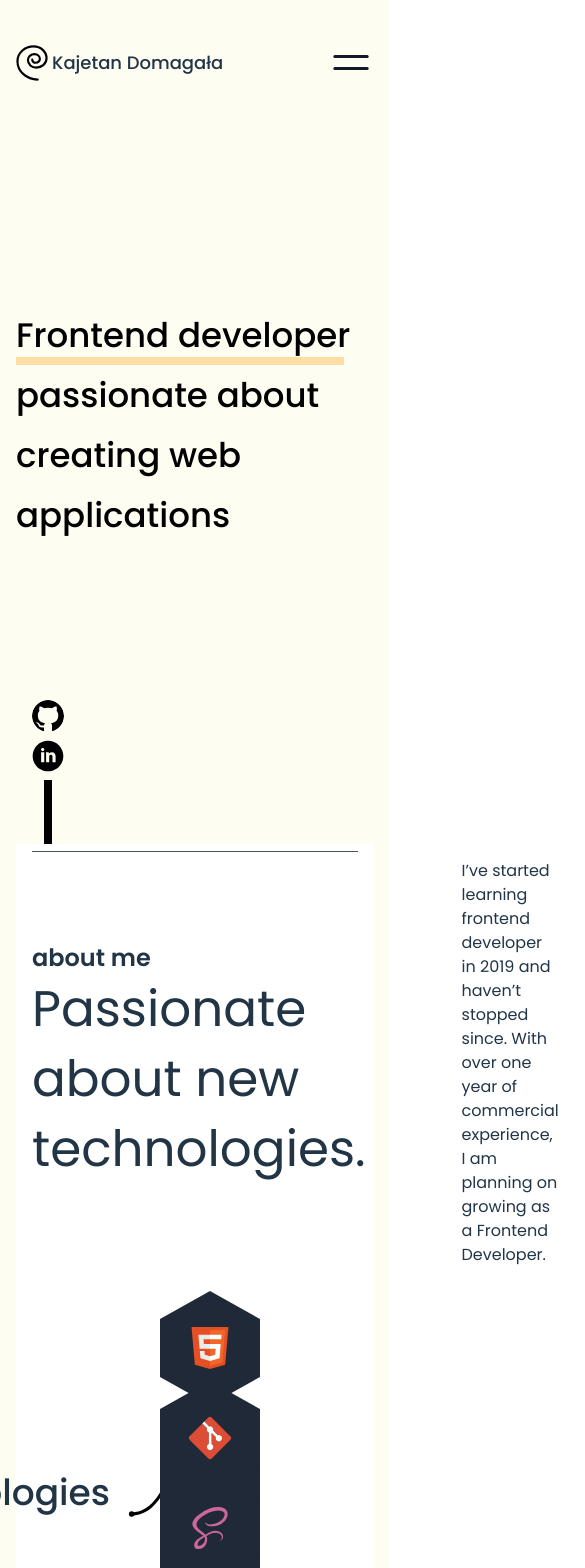
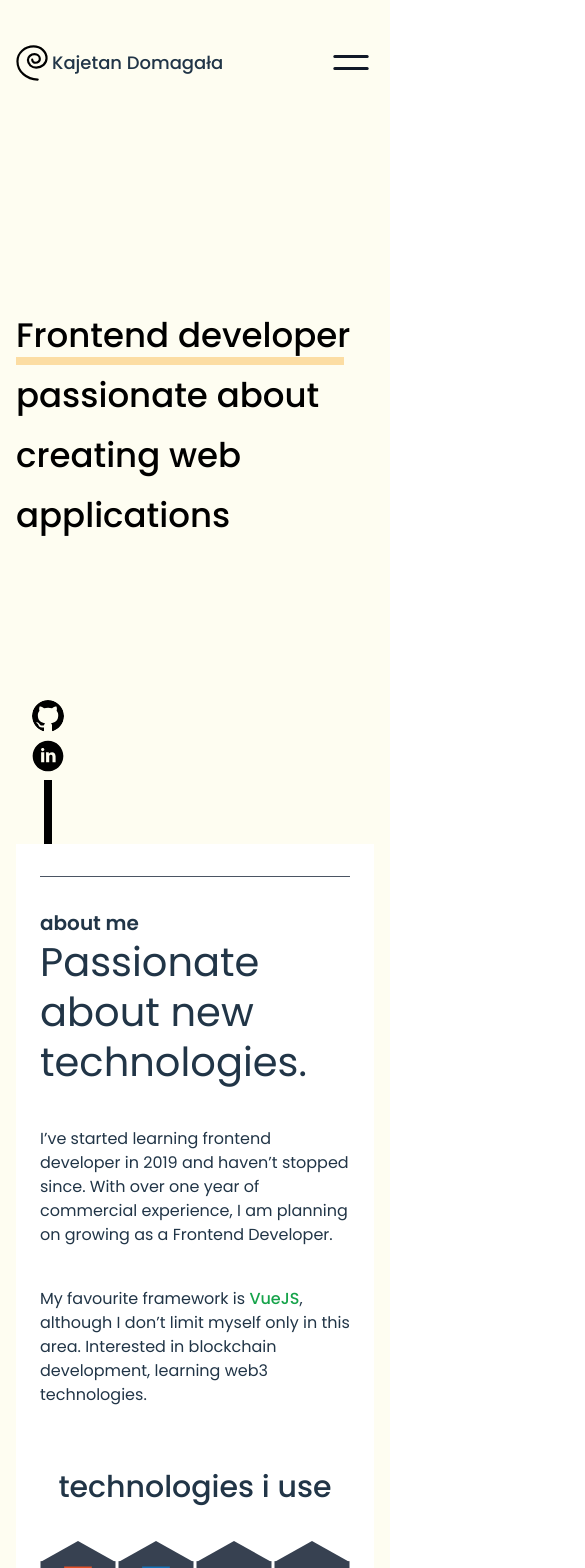
Before and after one commit to kajtd/Portfolio, a Vue app: page / in a window 390 px wide. Shown: the top 1568 px of the page, 585 px wide, since content can reach past the window. Built offline with nearby package versions, Linux system fonts and the light colour scheme.

Commit message:
fix: fix about me section on mobile resolution

```diff
--- a/src/components/AboutMe/AboutMe.vue
+++ b/src/components/AboutMe/AboutMe.vue
@@ -4,17 +4,25 @@ import TechnologiesGrid from './TechnologiesGrid.vue';
 
 <template>
   <section
-    class="bg-white min-h-screen flex flex-col justify-evenly relative px-4 md:px-8 xl:px-24"
+    class="min-h-screen bg-white flex flex-col justify-evenly relative px-6 md:px-8 xl:px-24"
   >
-    <div class="border-t border-gray-600"></div>
-    <div class="flex items-center justify-between gap-24">
+    <div class="border-t border-gray-600 mt-8 xl:mt-2"></div>
+    <div
+      class="flex flex-col xl:flex-row items-center justify-between gap-10 xl:gap-24"
+    >
       <div>
-        <h2 class="text-2xl font-semibold">about me</h2>
-        <h3 class="text-[50px] leading-[70px] font-normal">
+        <h2 class="text-xl md:text-2xl font-semibold pt-8 xl:pt-0">
+          about me
+        </h2>
+        <h3
+          class="text-[40px] leading-[50px] md:text-[50px] md:leading-[70px] font-normal"
+        >
           Passionate about new technologies.
         </h3>
       </div>
-      <div class="flex items-center gap-10">
+      <div
+        class="flex flex-col md:flex-row items-start gap-10 w-full md:w-auto"
+      >
         <p class="max-w-xs">
           I’ve started learning frontend developer in 2019 and haven’t
           stopped since. With over one year of commercial experience,
@@ -28,13 +36,19 @@ import TechnologiesGrid from './TechnologiesGrid.vue';
         </p>
       </div>
     </div>
-    <div class="self-end relative flex items-center gap-12">
+    <div
+      class="self-center xl:self-end flex-col xl:flex-row relative flex items-center xl:gap-12"
+    >
       <div class="flex items-center mt-[15%]">
-        <p class="text-4xl font-medium">technologies i use</p>
+        <p
+          class="text-3xl md:text-4xl font-medium text-center md:text-left"
+        >
+          technologies i use
+        </p>
         <img
           src="./../../assets/icons/arrow.svg"
           alt=""
-          class="rotate-[200deg] relative bottom-12 left-1"
+          class="rotate-[200deg] relative bottom-12 left-1 hidden xl:block"
         />
       </div>
       <TechnologiesGrid />
--- a/src/components/AboutMe/TechnologiesGrid.vue
+++ b/src/components/AboutMe/TechnologiesGrid.vue
@@ -17,7 +17,9 @@ const technologies = ref<string[]>([
 </script>
 
 <template>
-  <div class="self-end mr-24 mt-12">
+  <div
+    class="scale-75 sm:scale-100 self-end xl:mr-24 mt-3 sm:mt-16 xl:mt-12"
+  >
     <TechnologiesRow
       :indexes="[0, 1, 2, 3]"
       :technologies="technologies"
--- a/src/components/AboutMe/TechnologiesRow.vue
+++ b/src/components/AboutMe/TechnologiesRow.vue
@@ -11,7 +11,7 @@ defineProps<Props>();
 
 <template>
   <div
-    class="w-full h-[125px] flex items-center justify-center flex-wrap mt-[-35px]"
+    class="w-full h-[125px] flex items-center justify-center sm:flex-wrap mt-[-35px]"
   >
     <TheTechnology
       v-for="index in indexes"
--- a/src/components/AboutMe/TheTechnology.vue
+++ b/src/components/AboutMe/TheTechnology.vue
@@ -18,16 +18,16 @@ defineProps<Props>();
 
 <style scoped>
 .hexagon {
-  @apply relative w-[100px] h-[57.74px] bg-gray-800 text-white grid place-items-center my-[32.87px] mx-[2px] transition-all duration-200 ease-linear;
+  @apply relative w-[100px] h-[57.74px] bg-gray-700 text-white border-transparent border border-solid grid place-items-center my-[32.87px] mx-[2px] transition-all duration-200 ease-linear;
 }
 
 .hexagon::after {
   content: '';
-  @apply absolute w-0 border-x-[50px] border-transparent top-full border-t-[28.87px] border-t-gray-800  transition-all duration-200 ease-linear;
+  @apply absolute w-0 border-x-[50px] border-transparent top-full border-t-[28.87px] border-t-gray-700  transition-all duration-200 ease-linear;
 }
 
 .hexagon::before {
   content: '';
-  @apply absolute w-0 border-x-[50px] border-transparent bottom-full border-b-[28.87px] border-b-gray-800  transition-all duration-200 ease-linear;
+  @apply absolute w-0 border-x-[50px] border-transparent bottom-full border-b-[28.87px] border-b-gray-700  transition-all duration-200 ease-linear;
 }
 </style>
```
